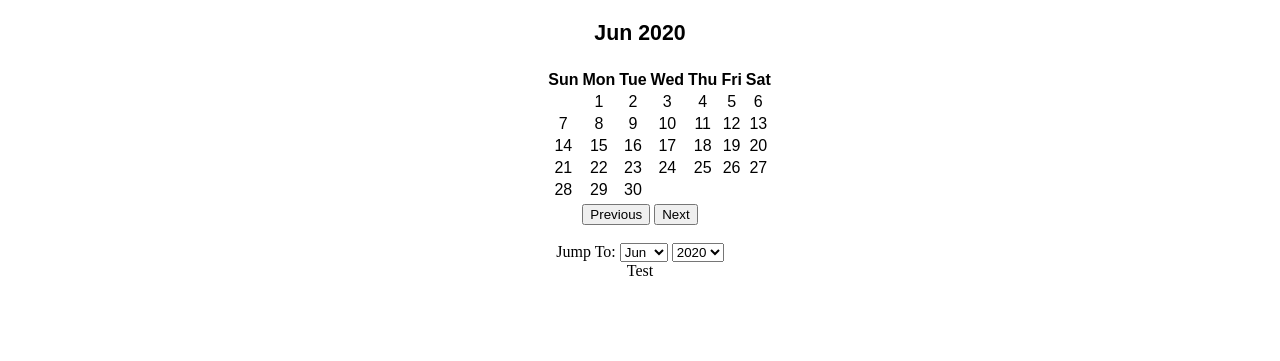
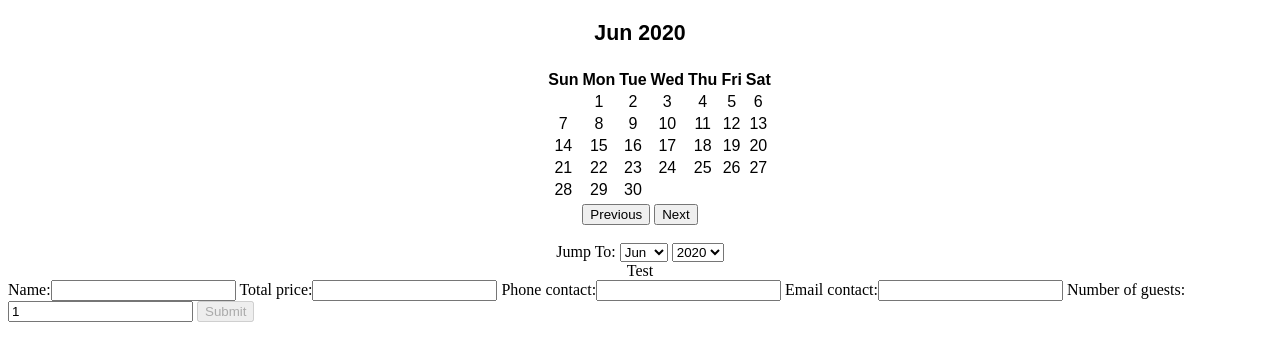
Before and after one commit to TheMichaelJiles/SeaPrintsCondoWebsite, a Django app: page / in a window 1280 px wide. Shown: the top 361 px of the page. Run offline with Django 3.2, Linux system fonts and the light colour scheme; some libraries are stand-ins or nearby versions; some web fonts are replaced.

Commit message:
Completed Calendar Form Frontend

```diff
--- a/condo_website/settings.py
+++ b/condo_website/settings.py
@@ -121,3 +121,7 @@ USE_TZ = True
 # https://docs.djangoproject.com/en/3.0/howto/static-files/
 
 STATIC_URL = '/static/'
+
+STATICFILES_DIRS = [
+    os.path.join(BASE_DIR, "static"),
+]
--- /dev/null
+++ b/home/forms.py
@@ -0,0 +1,8 @@
+from django import forms
+from registration.models import Stay
+
+class StayForm(forms.ModelForm):
+
+    class Meta():
+        model = Stay
+        exclude = ['in_date','out_date']
--- a/home/templates/home/home.html
+++ b/home/templates/home/home.html
@@ -1,5 +1,9 @@
-{% extends "base.html"%}
+{% extends 'base.html'%}
+{%load static%}
+{% block content %}
+    {%include 'registration/calendar_Form.html' with form=form%}
+{% endblock %}
 
-{% block content %}
-    {%include 'registration/calendar.html'%}
+{% block scripts %}
+    <script src="{% static 'registration/calendar-form.js' %}"></script>
 {% endblock %}
--- a/home/views.py
+++ b/home/views.py
@@ -1,7 +1,9 @@
 from django.shortcuts import render
 from django.http import HttpRequest, HttpResponse
+from . import forms
 
 def landing(request):
+    if request.method == 'POST':
+        print(request.POST)
     template_name = 'home/home.html'
-    return render(request, template_name)
-# Create your views here.
+    return render(request, template_name, {'form': forms.StayForm()})
--- /dev/null
+++ b/registration/static/registration/calendar-form.js
@@ -0,0 +1,53 @@
+$("#calendarSubmit").attr('disabled', true);
+
+function isValidEmail(email) {
+    return /^\w+([.-]?\w+)@\w+([.-]?\w+)(.\w{2,3})+$/.test(email);
+}
+
+function isValidPhonenumber(number) {
+    return /^\d{10}$/.test(number);
+}
+
+function isValidNumberOfGuests(numberGuests) {
+    return numberGuests > 0;
+    //Enforce max number guests
+}
+
+function isValidName(name) {
+    return $.trim(name) != "";
+}
+
+function checkFields() {
+    let canSubmit = isValidEmail($("#id_email_contact").val());
+    canSubmit = canSubmit && isValidPhonenumber($("#id_phone_contact").val());
+    canSubmit = canSubmit && isValidNumberOfGuests($("#id_number_of_guests").val());
+    canSubmit = canSubmit && isValidName($("#id_name"));
+    canSubmit = canSubmit && checkinDate != null && checkoutDate != null;
+    if (canSubmit) {
+        $("#calendarSubmit").removeAttr("disabled");
+    } else {
+        $("#calendarSubmit").attr('disabled', true);
+    }
+}
+
+$( document ).ready(function() {
+    $("#id_email_contact").change(checkFields);
+    $("#id_phone_contact").change(checkFields);
+    $("#id_number_of_guests").change(checkFields);
+    $("#id_name").change(checkFields);
+    $("#id_total_price").change(checkFields);
+
+
+    $('#calendar-form').submit(function(event) {
+
+        var checkinInput = $("<input>")
+            .attr("type", "hidden")
+            .attr("name", "checkinDate").val(checkinDate.toISOString(true));
+
+        var checkoutInput = $("<input>")
+            .attr("type", "hidden")
+            .attr("name", "checkoutDate").val(checkoutDate.toISOString(true));
+        $('#calendar-form').append(checkinInput);
+        $('#calendar-form').append(checkoutInput);
+    })
+});
--- a/registration/static/registration/scripts.js
+++ b/registration/static/registration/scripts.js
@@ -10,7 +10,6 @@ months = ["Jan", "Feb", "Mar", "Apr", "May", "Jun", "Jul", "Aug", "Sep", "Oct",
 
 monthAndYear = document.getElementById("monthAndYear");
 showCalendar(currentMonth, currentYear);
-
 
 function next() {
     currentYear = (currentMonth === 11) ? currentYear + 1 : currentYear;
--- /dev/null
+++ b/registration/templates/registration/calendar_form.html
@@ -0,0 +1,8 @@
+ {%load static%}
+ {%include 'registration/calendar.html'%}
+    <form method='post' id='calendar-form'>
+        {% csrf_token %}
+        {{form}}
+        <input type='submit' id='calendarSubmit'></input>
+    </form>
+<script src="{% static 'registration/calendar-form.js' %}"></script>
```
